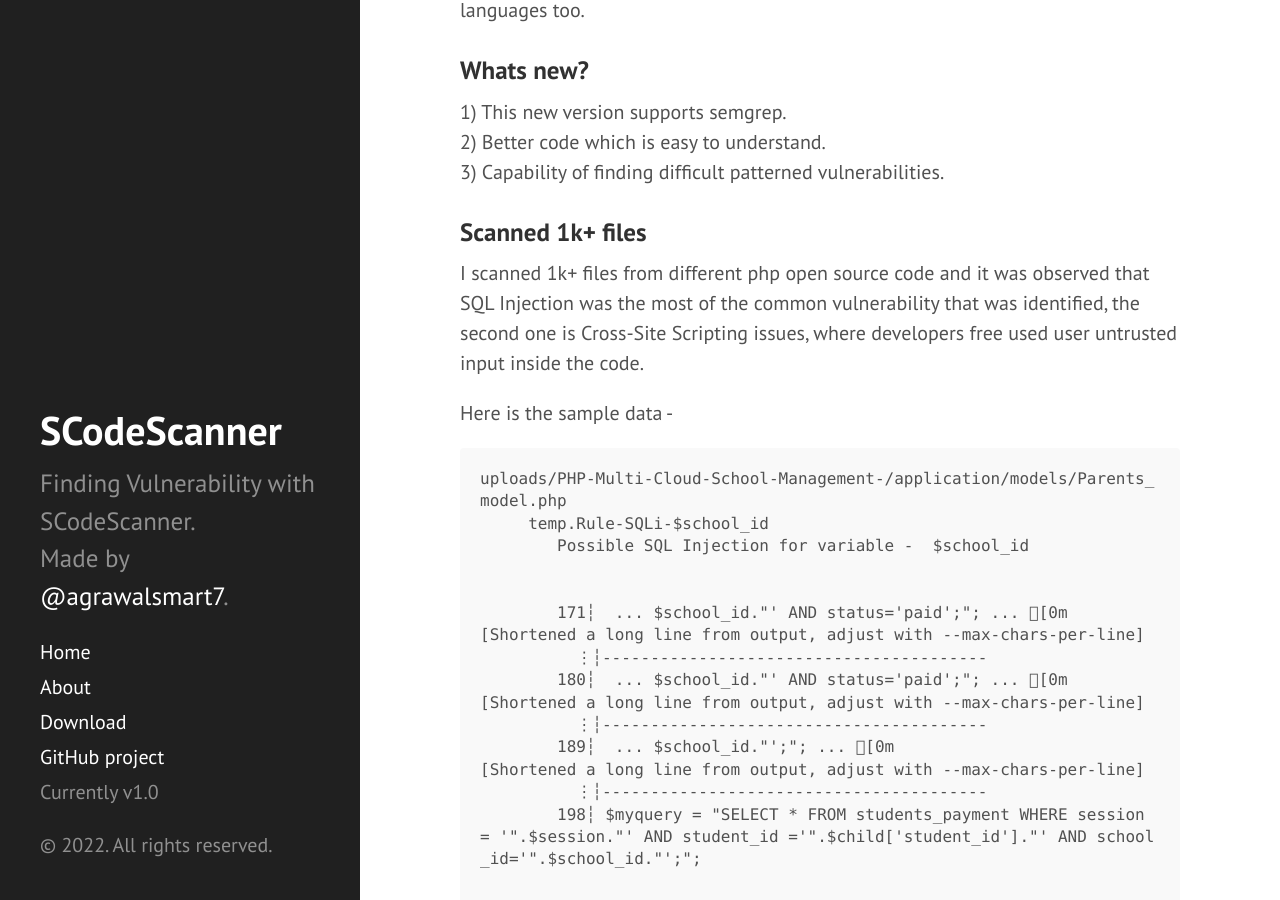
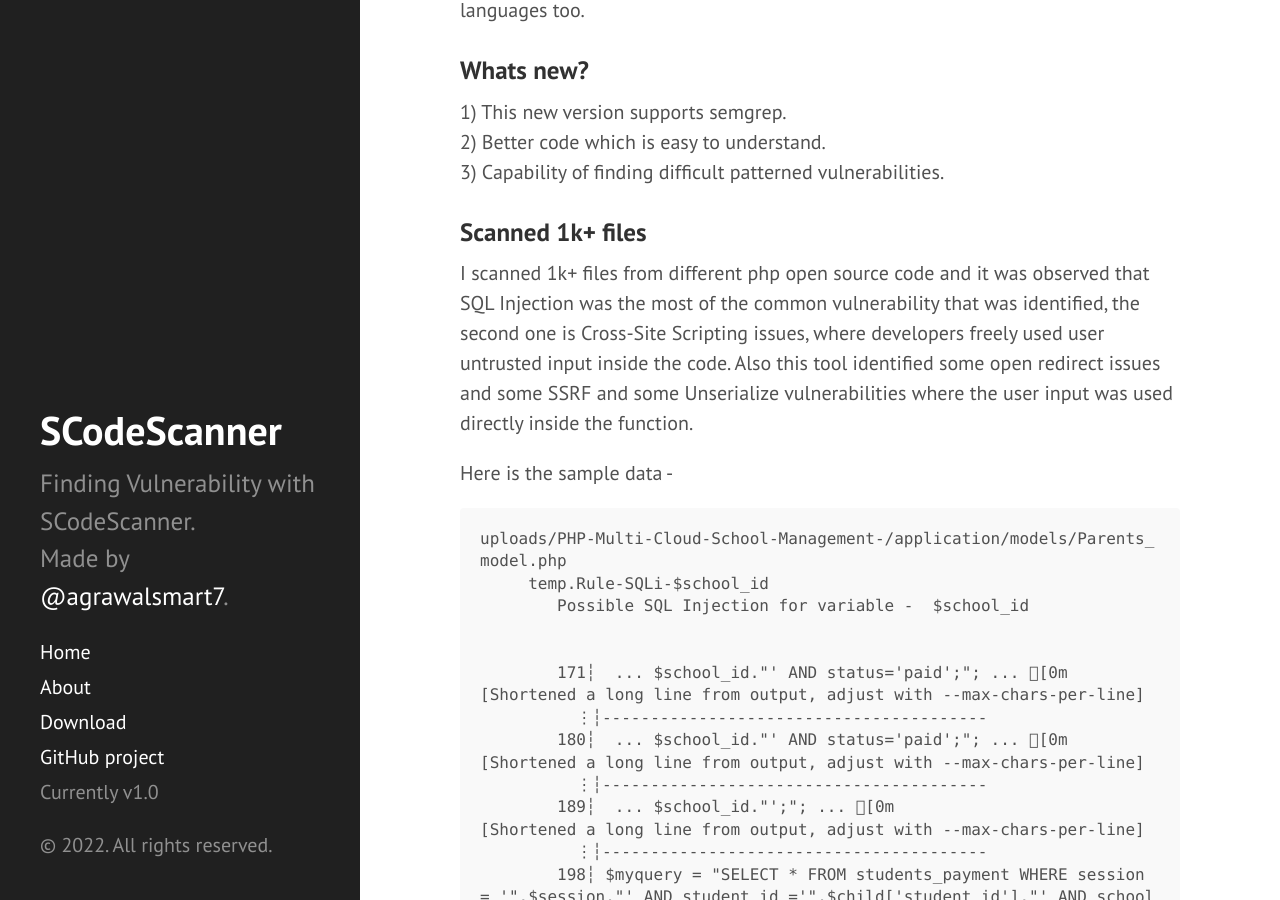
Before and after one commit to agrawalsmart7/scode_scanner_Web, a Jekyll site: the page built from _posts/2022-03-07-Scanned-500+-files.md, in a window 1280 px wide and 900 px high, scrolled down 406 px. Built offline with Jekyll 4.4.1, drawn with Linux system fonts in a browser that asks for light colours; Markdown is read by kramdown in place of the engine named in the settings.

Commit message:
Update 2022-03-07-Scanned-500+-files.md

```diff
--- a/_posts/2022-03-07-Scanned-500+-files.md
+++ b/_posts/2022-03-07-Scanned-500+-files.md
@@ -17,7 +17,7 @@ ScodeScanner only supports PHP for now, but soon it will start supporting other
 
 ### Scanned 1k+ files
 
-I scanned 1k+ files from different php open source code and it was observed that SQL Injection was the most of the common vulnerability that was identified, the second one is Cross-Site Scripting issues, where developers free used user untrusted input inside the code.
+I scanned 1k+ files from different php open source code and it was observed that SQL Injection was the most of the common vulnerability that was identified, the second one is Cross-Site Scripting issues, where developers freely used user untrusted input inside the code. Also this tool identified some open redirect issues and some SSRF and some Unserialize vulnerabilities where the user input was used directly inside the function.
 
 Here is the sample data -
 
```
